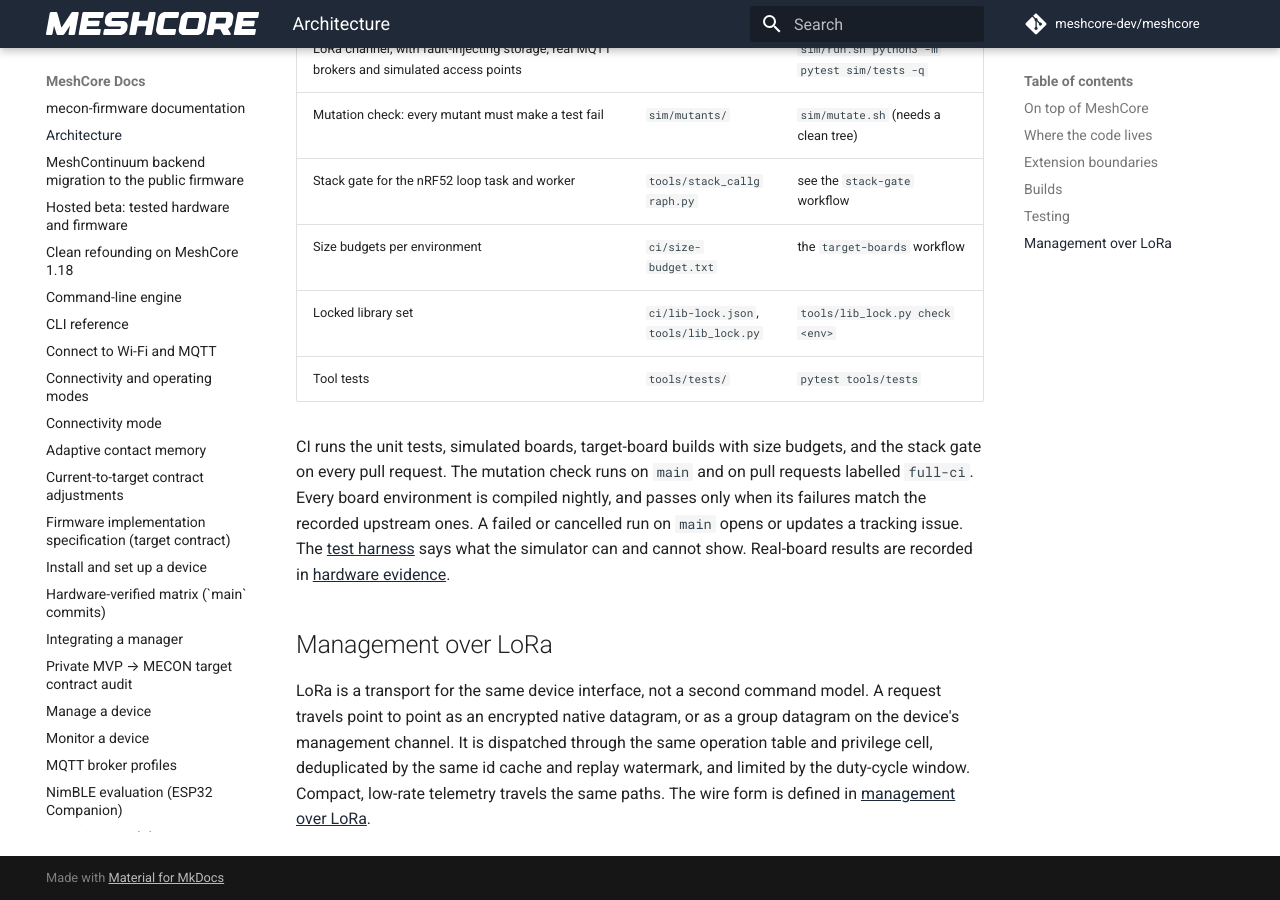
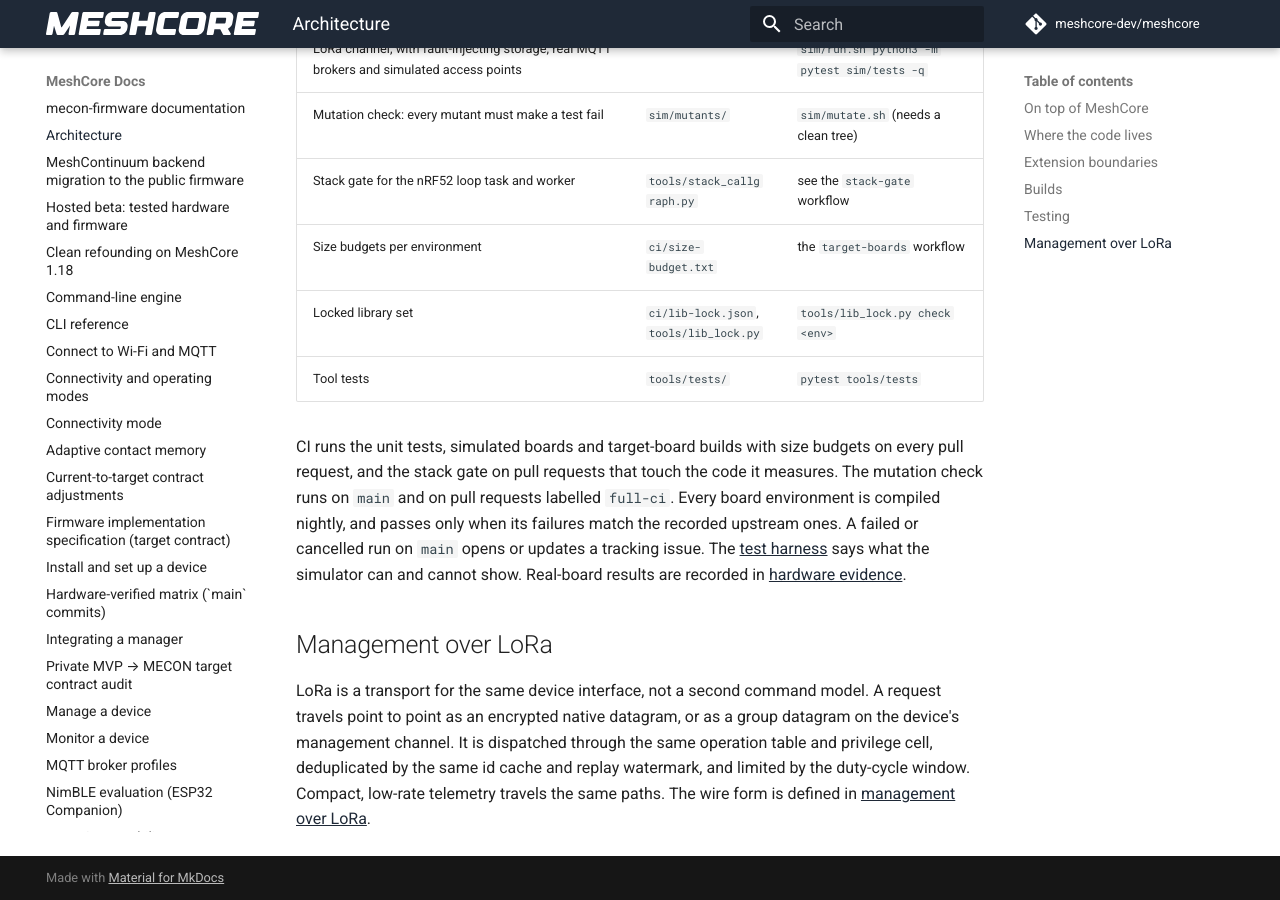
Before and after one commit to hoejriis/mecon-firmware, an MkDocs documentation site: the page built from docs/ARCHITECTURE.md, in a window 1280 px wide and 900 px high, scrolled down 3848 px. Built offline with MkDocs 1.6.1 and Material for MkDocs 9.7.7, drawn with Linux system fonts in a browser that asks for light colours; comment, search, counter and statistics services are not loaded; some of the changed text lies outside the part shown.

Commit message:
ARCHITECTURE: the firmware coder's two nuances on PR 241
Nothing enforces the flags ENABLE_CONNMODE is used with, and the stack
gate is path-filtered, not run on every pull request.

Co-Authored-By: Claude Opus 5.5 (1M context) <noreply@anthropic.com>

```diff
--- a/docs/ARCHITECTURE.md
+++ b/docs/ARCHITECTURE.md
@@ -95,7 +95,7 @@ Release keys are listed in `docs/contract/release-keys.json`, and `tools/gen_rel
 | Locked library set | `ci/lib-lock.json`, `tools/lib_lock.py` | `tools/lib_lock.py check <env>` |
 | Tool tests | `tools/tests/` | `pytest tools/tests` |
 
-CI runs the unit tests, simulated boards, target-board builds with size budgets, and the stack gate on every pull request. The mutation check runs on `main` and on pull requests labelled `full-ci`. Every board environment is compiled nightly, and passes only when its failures match the recorded upstream ones. A failed or cancelled run on `main` opens or updates a tracking issue. The [test harness](SIMULATION.md) says what the simulator can and cannot show. Real-board results are recorded in [hardware evidence](HARDWARE_VERIFIED.md).
+CI runs the unit tests, simulated boards and target-board builds with size budgets on every pull request, and the stack gate on pull requests that touch the code it measures. The mutation check runs on `main` and on pull requests labelled `full-ci`. Every board environment is compiled nightly, and passes only when its failures match the recorded upstream ones. A failed or cancelled run on `main` opens or updates a tracking issue. The [test harness](SIMULATION.md) says what the simulator can and cannot show. Real-board results are recorded in [hardware evidence](HARDWARE_VERIFIED.md).
 
 ## Management over LoRa
 
```
Also changed, not shown: other parts of docs/ARCHITECTURE.md (+1 -1 lines).
